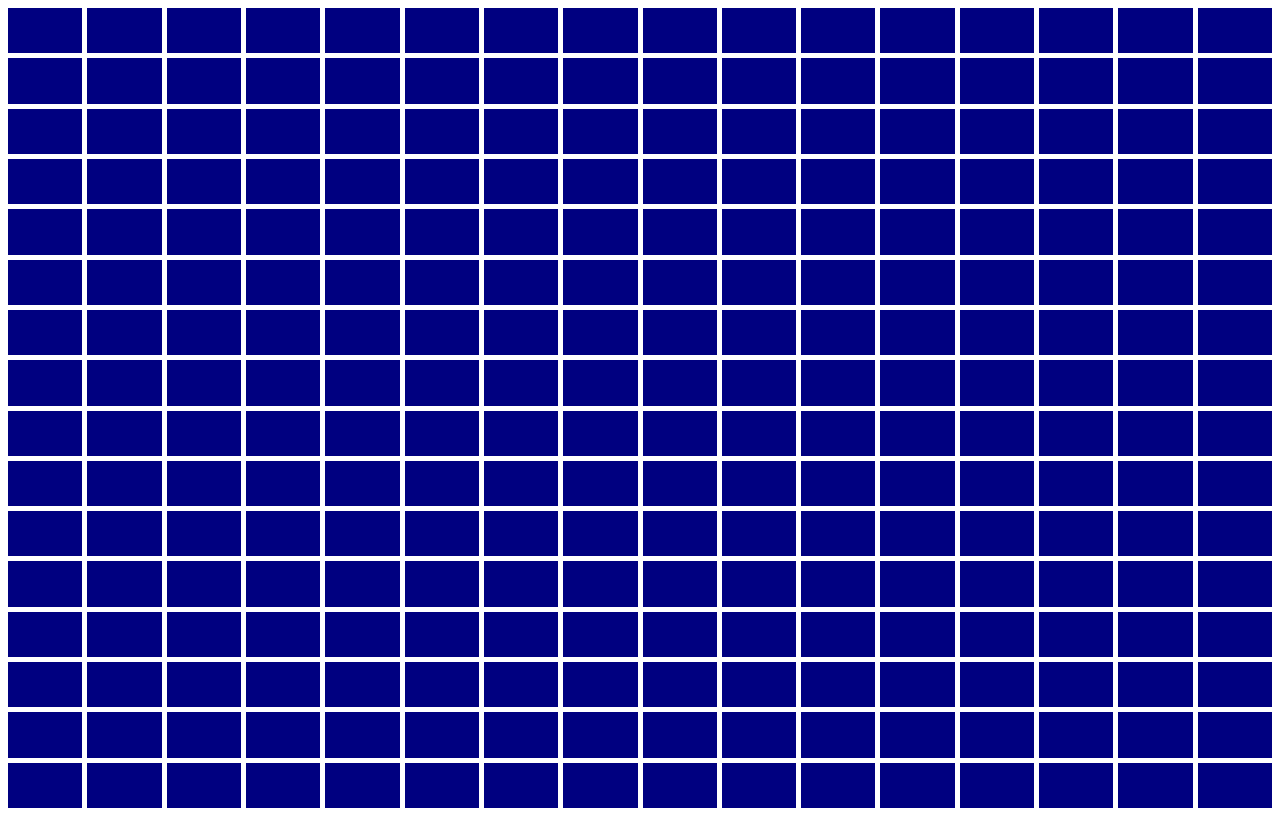
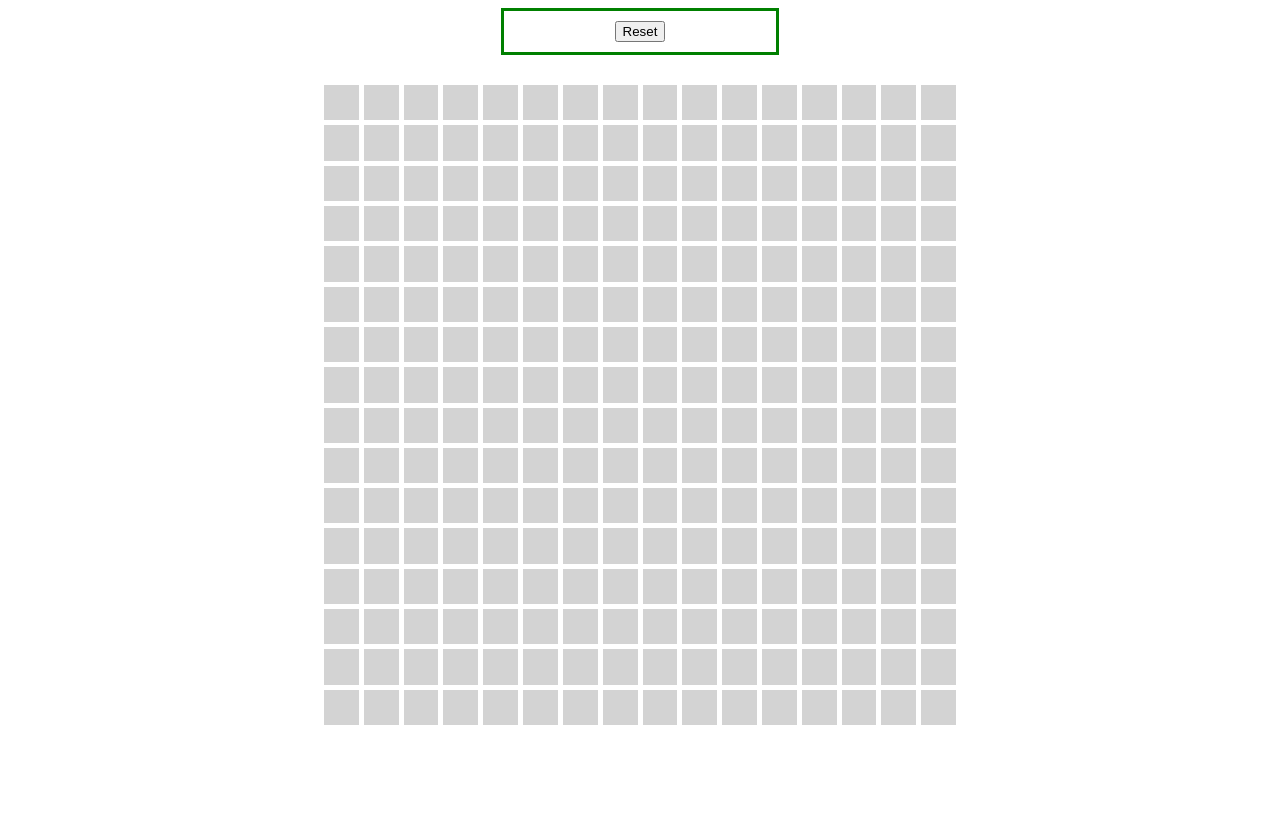
Before and after one commit to mattsnow/etchasketch, a plain HTML site: page index.html in a window 1280 px wide. Drawn offline with Linux system fonts and the light colour scheme.

Commit message:
Reset button added

```diff
--- a/index.html
+++ b/index.html
@@ -10,11 +10,12 @@
 <body>
 
   <style>
-
     .container {
+      padding: 30px;
+      margin: auto;
       font-size: 40px;
-      min-height: 100vh;
-      width: 100%;
+      min-height: 80vh;
+      width: 50%;
       /* background: rgb(206, 213, 245); */
       display: grid;
       grid-template-columns: repeat(16, 1fr);
@@ -27,11 +28,23 @@
     }
 
     .cell {
-      background: navy;
+      background: lightgray;
     }
 
+    .shaded {
+      background: turquoise;
+    }
+
+    .controls {
+      margin: auto;
+      width: 20%;
+      border: 3px solid green;
+      padding: 10px;
+      text-align: center;
+
+    }
   </style>
-
+  <div class="controls"><button id="reset">Reset</button></div>
   <div class="container" id="container">
 
   </div>
--- a/scripts.js
+++ b/scripts.js
@@ -3,12 +3,24 @@
 for (let i = 0; i < (16 * 16); i++) {
     var node = document.createElement("div");
     node.className = "cell";
-    node.id = `cell${i}`;
     document.getElementById("container").appendChild(node);
 }
 
 document.querySelectorAll('.cell').forEach(item => {
     item.addEventListener('mouseenter', event => {
-        document.getElementById(event.target.id).style.border = '5px dotted orange';
+        event.target.classList.remove('cell');
+        event.target.classList.add('shaded');;
     })
 })
+
+function resetGame() {
+    const shadedList = document.querySelectorAll('.shaded');
+    shadedList.forEach(function (singleCell) {
+        singleCell.classList.remove('shaded');
+        singleCell.classList.add('cell');
+    });
+
+}
+
+const button = document.getElementById("reset");
+button.addEventListener('click', resetGame);
```
